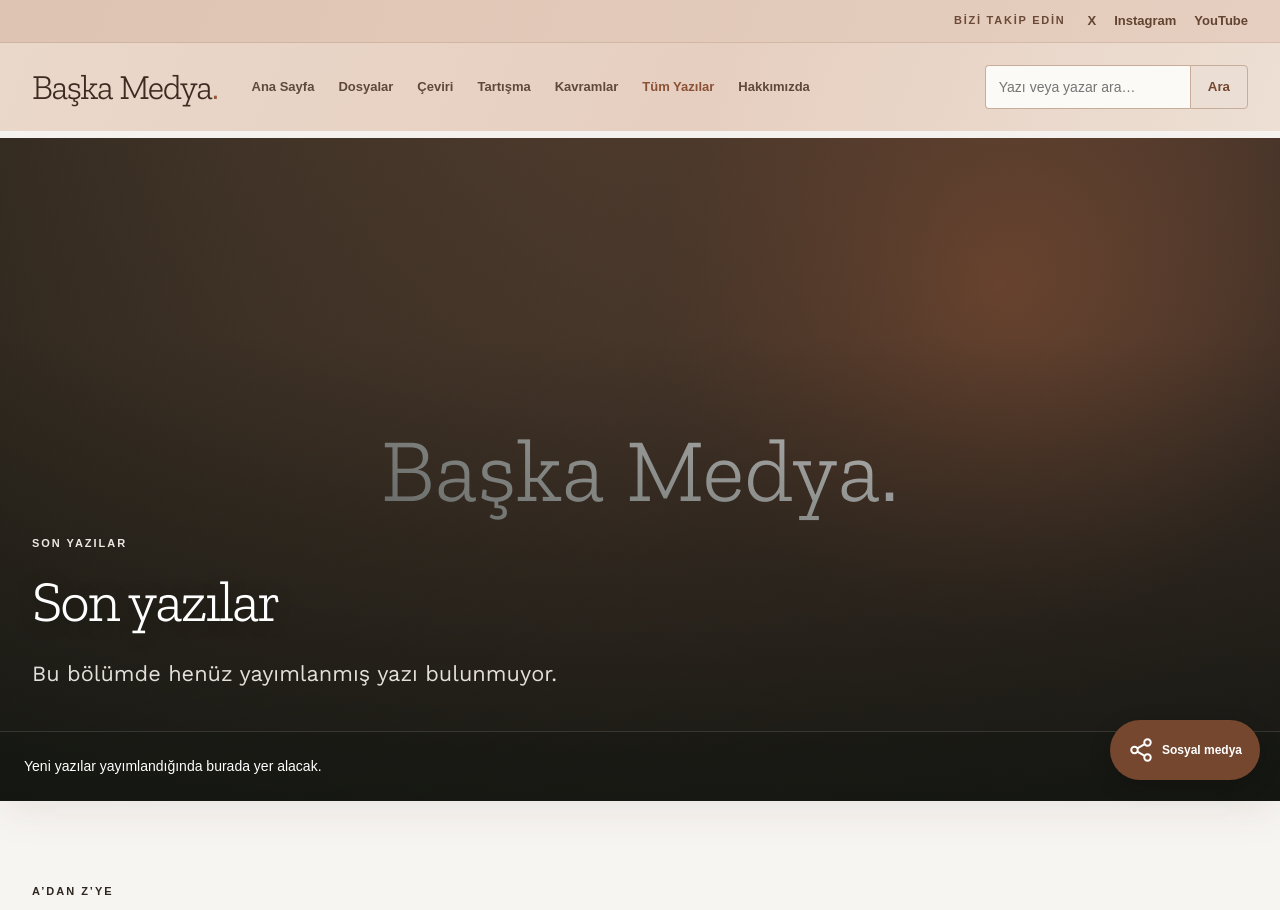
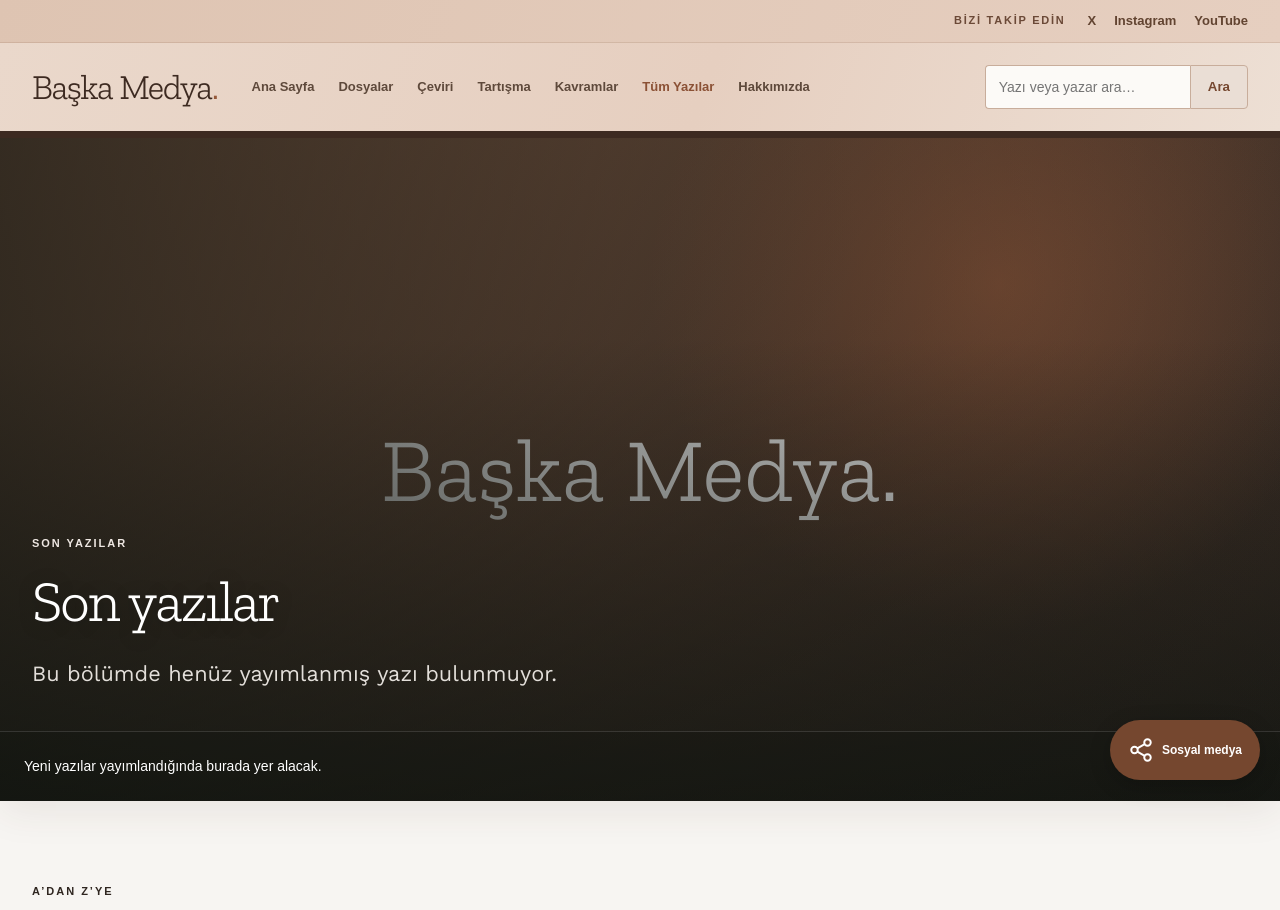
Before and after one commit to MelihP/dergi-sitesi, a Django app: page / in a window 1280 px wide. Shown: the top 910 px of the page. Run offline with Django 5.2, Linux system fonts and the light colour scheme; data comes from the database, SQL or seed files in the repository; data that the repository does not hold is empty.

Commit message:
Site guncellemeleri ve duzenlemeler

```diff
--- a/articles/static/articles/css/style.css
+++ b/articles/static/articles/css/style.css
@@ -38,6 +38,7 @@
     --surface: #eee7e2;
     --surface-strong: #fcfaf7;
     --text: #2f2620;
+    --brand-ink: #3d2a21;
     --muted: #78695f;
     --accent: #96593a;
     --accent-dark: #75472f;
@@ -1971,7 +1972,7 @@ select:focus-visible {
 .hero h2, .dossier-hero h1 { text-shadow: 0 2px 18px rgba(0, 0, 0, 0.28); }
 
 /* Coffee and cinnamon accents from the reference; layout stays unchanged. */
-.logo, .footer-logo { color: #3d2a21; }
+.logo, .footer-logo { color: var(--brand-ink); }
 .site-header .main-nav a, .home-page .main-nav a { color: #5e493b; }
 .site-header .main-nav a:hover, .home-page .main-nav a:hover { color: var(--accent); }
 .site-header .main-nav a[href="/yazilar/"], .home-page .main-nav a[href="/yazilar/"] { color: #8b5135; }
@@ -1990,6 +1991,16 @@ select:focus-visible {
     --home-social-bar-height: 42px;
 }
 .home-with-slider-gap .site-header { position: relative; }
+.home-with-slider-gap .site-header::after {
+    content: "";
+    position: absolute;
+    top: 100%;
+    left: 0;
+    width: 100%;
+    height: var(--home-slider-gap);
+    background: var(--brand-ink);
+    pointer-events: none;
+}
 .home-with-slider-gap .container { padding-top: var(--home-slider-gap); }
 .home-with-slider-gap .featured-slider :is(.hero-image, .hero-placeholder, .hero-overlay) {
     -webkit-mask-image: none;
```
